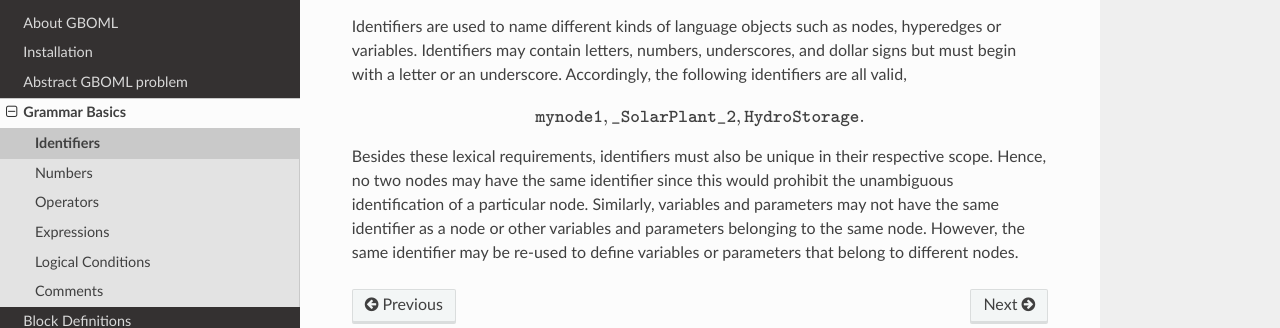
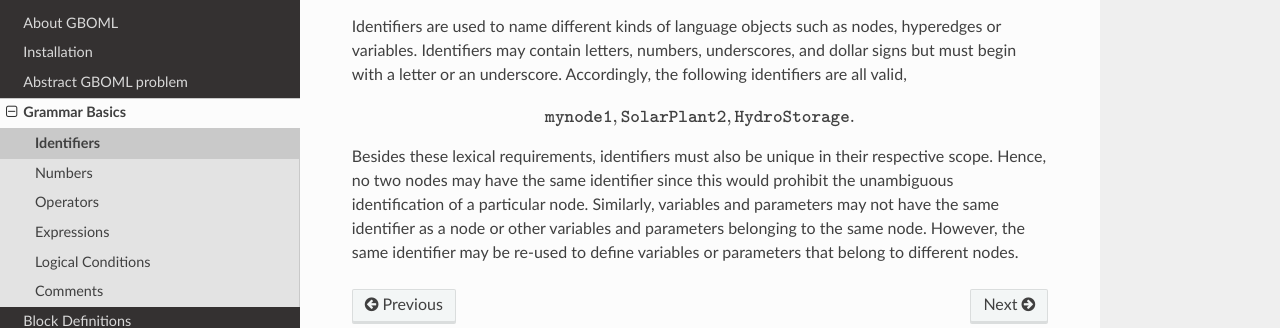
Before and after one commit to MathiasPBerger/gboml-docs-test, a Sphinx documentation site: the page built from docs/source/identifiers.rst, in a window 1280 px wide. Shown: the part 145-473 px from the top of the page. Built offline with Sphinx 7.4.7 and the Read the Docs theme 2.0.0, drawn with Linux system fonts in a browser that asks for light colours.

Commit message:
Updated identifiers.rst to test latex (removed qquad and _ characters - for good.

```diff
--- a/docs/source/identifiers.rst
+++ b/docs/source/identifiers.rst
@@ -5,7 +5,7 @@ Identifiers are used to name different kinds of language objects such as nodes,
 Accordingly, the following identifiers are all valid,
 
 .. math::
-    \texttt{mynode1}, \texttt{_SolarPlant_2}, \texttt{HydroStorage}.
+    \texttt{mynode1}, \texttt{SolarPlant2}, \texttt{HydroStorage}.
 
 Besides these lexical requirements, identifiers must also be unique in their respective scope. Hence, no two nodes may have the same identifier since this would prohibit the unambiguous identification of a particular node.
 Similarly, variables and parameters may not have the same identifier as a node or other variables and parameters belonging to the same node.
```
